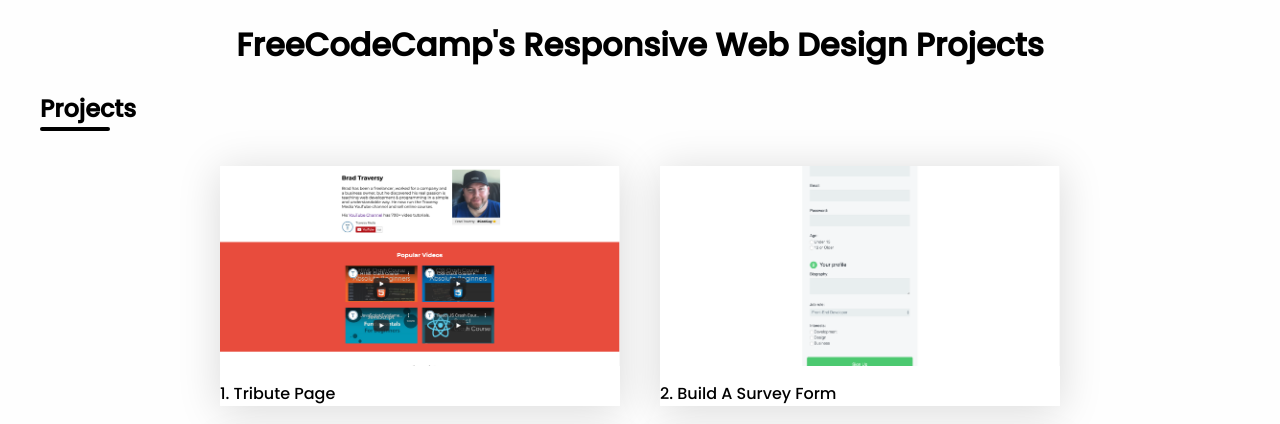
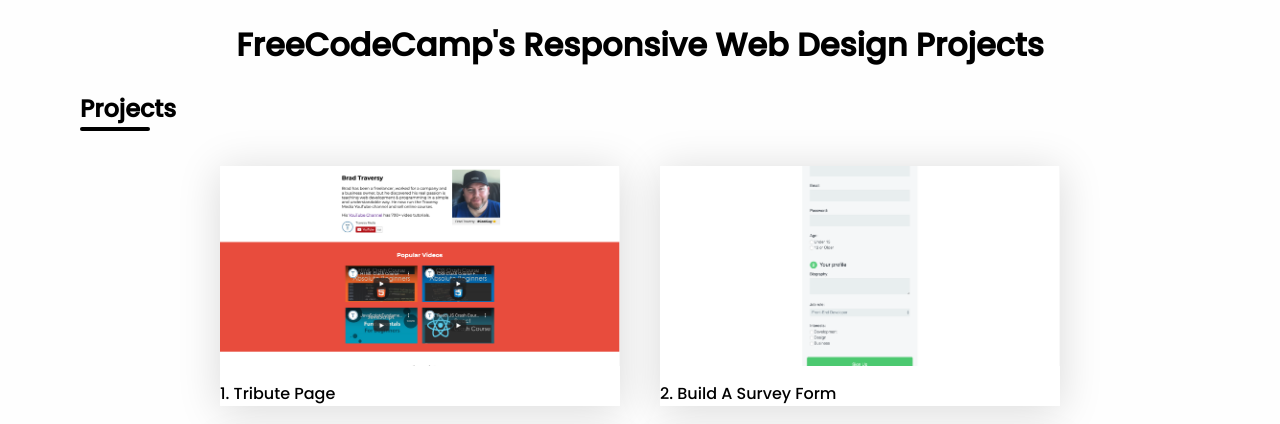
Before and after one commit to abdifatahmohamad/FccResponsiveWebDesignProjects, a plain HTML site: page index.html in a window 1280 px wide. Shown: the top 424 px of the page. Drawn offline with Linux system fonts and the light colour scheme.

Commit message:
Update main.css

```diff
--- a/main.css
+++ b/main.css
@@ -22,7 +22,7 @@ h1 {
 
 h2 {
 	position: relative;
-	margin-right: 40px;
+	margin-left: 40px;
 }
 
 h2::after {
```
